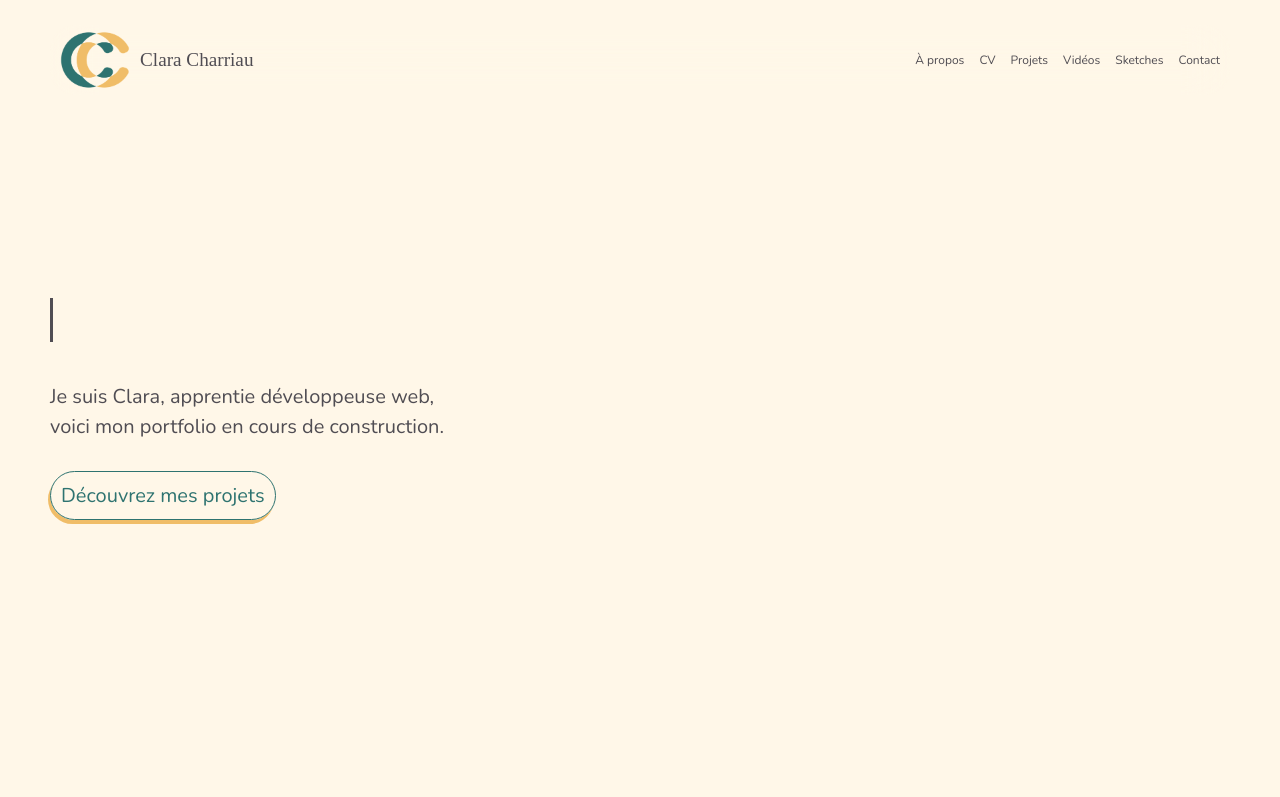
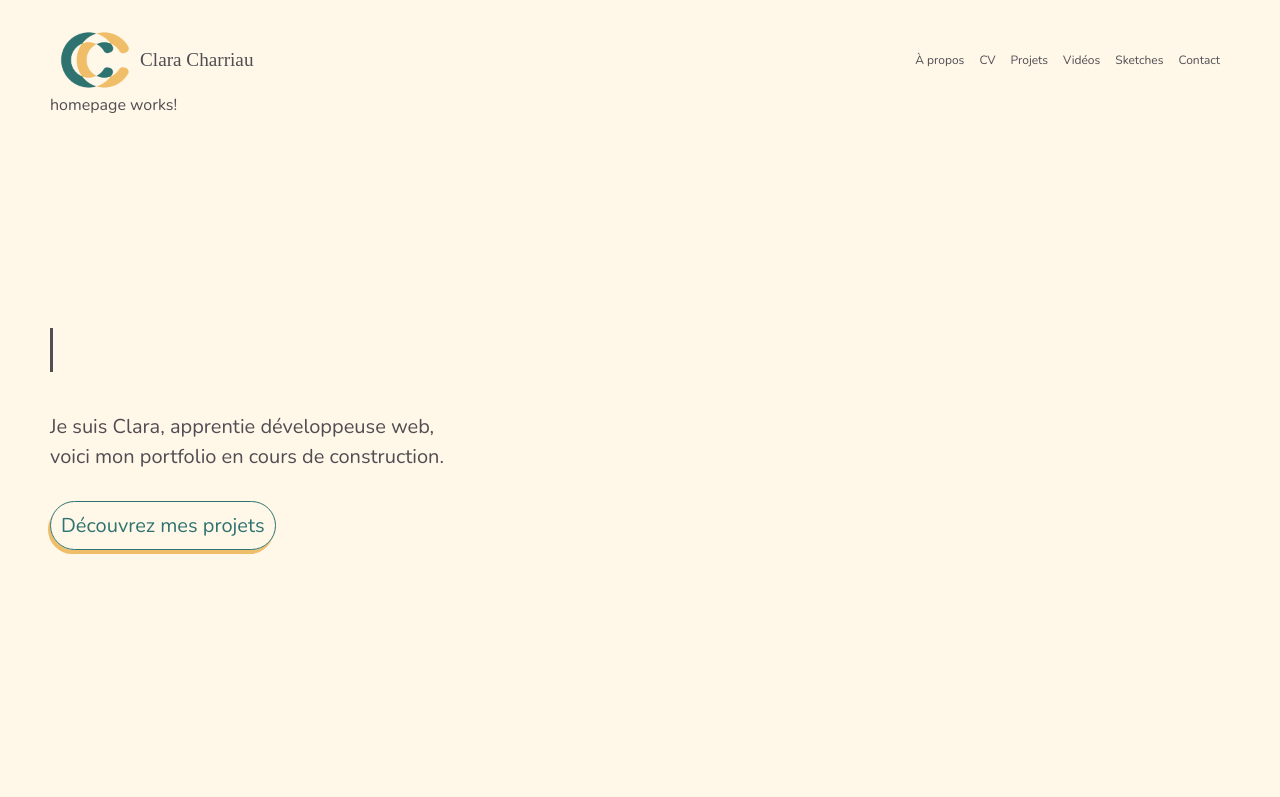
Before and after one commit to ClaraCharriau/my-portfolio, an Angular app: page / in a window 1280 px wide. Shown: the top 797 px of the page. Built offline with nearby package versions, Linux system fonts and the light colour scheme; a web font is replaced by a local one.

Commit message:
ajout homepage au routing

```diff
--- a/src/app/app-routing.module.ts
+++ b/src/app/app-routing.module.ts
@@ -1,7 +1,11 @@
 import { NgModule } from '@angular/core';
 import { RouterModule, Routes } from '@angular/router';
+import { HomepageComponent } from './pages/homepage/homepage.component';
 
-const routes: Routes = [];
+const routes: Routes = [
+  // Page d'accueil
+  { path: '', component: HomepageComponent },
+];
 
 @NgModule({
   imports: [RouterModule.forRoot(routes)],
--- a/src/app/app.component.html
+++ b/src/app/app.component.html
@@ -1,5 +1,5 @@
 <app-header></app-header>
 
-<app-landing></app-landing>
+<router-outlet></router-outlet>
 
 <app-footer></app-footer>
```
